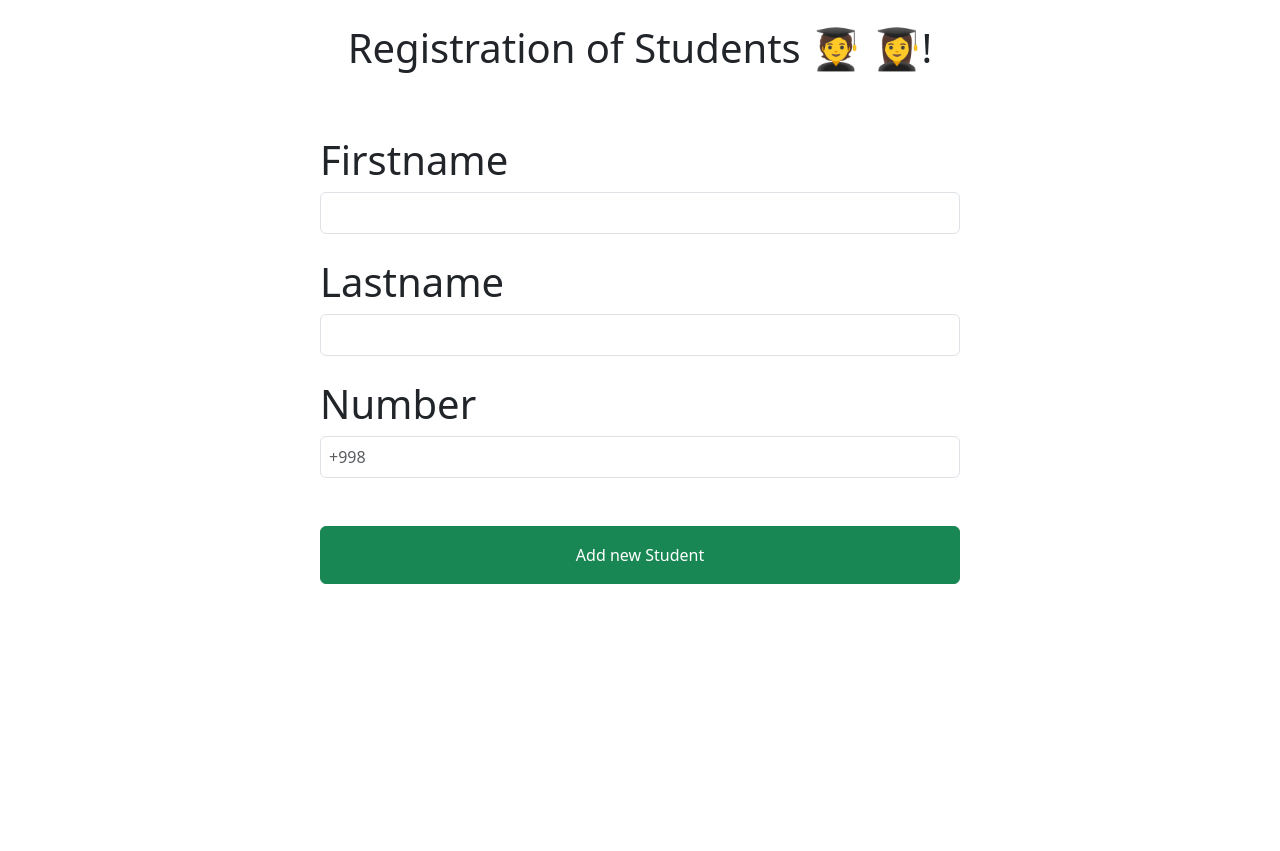
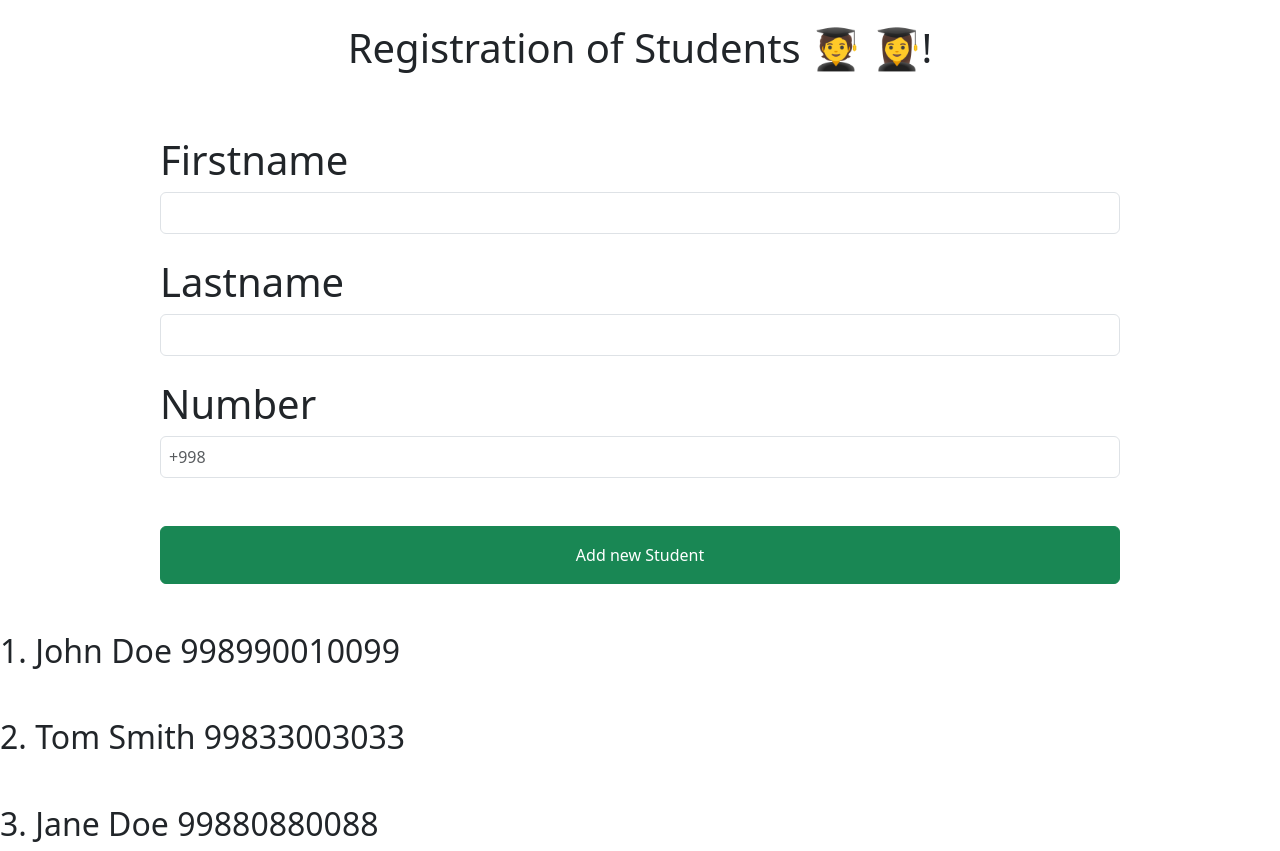
Before and after one commit to Temur00/Month6_Lesson6, a React (Vite) app: page / in a window 1280 px wide. Before the commit the page ends 800 px from the top, so only its background shows below. Built offline with nearby package versions, Linux system fonts and the light colour scheme.

Commit message:
Now, I can sleep

```diff
--- a/src/App.jsx
+++ b/src/App.jsx
@@ -1,6 +1,7 @@
 import React, { useState } from "react";
 import "bootstrap/dist/css/bootstrap.min.css";
 import AddContact from "./components/AddContact";
+import StudentList from "./components/StudentList";
 
 const App = () => {
   const [person, setperson] = useState({
@@ -15,7 +16,8 @@ const App = () => {
         <div className="container pt-4 text-center pb-3">
           Registration of Students 🧑‍🎓 👩‍🎓!
         </div>
-        <AddContact />
+        {/* <AddContact /> */}
+        <StudentList />
       </h1>
     </>
   );
--- /dev/null
+++ b/src/components/StudentList.jsx
@@ -0,0 +1,116 @@
+import React, { useState } from "react";
+
+const StudentList = () => {
+  const [student, setStudent] = useState({
+    firstName: "",
+    lastName: "",
+    number: "",
+  });
+  const [students, setStudents] = useState([
+    {
+      id: 1,
+      firstName: "John",
+      lastName: "Doe",
+      number: +998990010099,
+    },
+    {
+      id: 2,
+      firstName: "Tom",
+      lastName: "Smith",
+      number: +99833003033,
+    },
+    {
+      id: 3,
+      firstName: "Jane",
+      lastName: "Doe",
+      number: +99880880088,
+    },
+  ]);
+
+  const addToList = (e) => {
+    e.preventDefault();
+    setStudents([student, ...students]);
+    setStudent({
+      firstName: "",
+      lastName: "",
+      number: "",
+    });
+  };
+
+  return (
+    <div>
+      <form onSubmit={addToList}>
+        <div className="w-75 d-block mx-auto pt-5">
+          <label className="form-label" htmlFor="firstName">
+            Firstname
+          </label>
+          <input
+            className="form-control p-2"
+            type="text"
+            name="firstName"
+            id="firstName"
+            value={student.firstName}
+            onChange={(e) =>
+              setStudent({
+                ...student,
+                firstName: e.target.value,
+              })
+            }
+          />
+
+          <label className="form-label pt-4" htmlFor="lastName">
+            Lastname
+          </label>
+          <input
+            className="form-control p-2"
+            type="text"
+            name="lastName"
+            id="lastName"
+            value={student.lastName}
+            onChange={(e) =>
+              setStudent({
+                ...student,
+                lastName: e.target.value,
+              })
+            }
+          />
+
+          <label className="form-label pt-4" htmlFor="number">
+            Number
+          </label>
+          <input
+            className="form-control p-2"
+            type="text"
+            name="number"
+            id="number"
+            placeholder="+998"
+            value={student.number}
+            onChange={(e) =>
+              setStudent({
+                ...student,
+                number: e.target.value,
+              })
+            }
+          />
+          <button
+            type="submit"
+            className="btn btn-success mt-5  p-3 w-100 d-block mx-auto"
+          >
+            Add new Student
+          </button>
+        </div>
+      </form>
+      <div>
+        {students.map((st, i) => (
+          <div key={st.id}>
+            <h2 className="mt-5">
+              {i + 1}. {st.firstName} {st.lastName} {st.number}
+            </h2>
+          </div>
+        ))}
+      </div>
+    </div>
+  );
+};
+
+export default StudentList;
```
